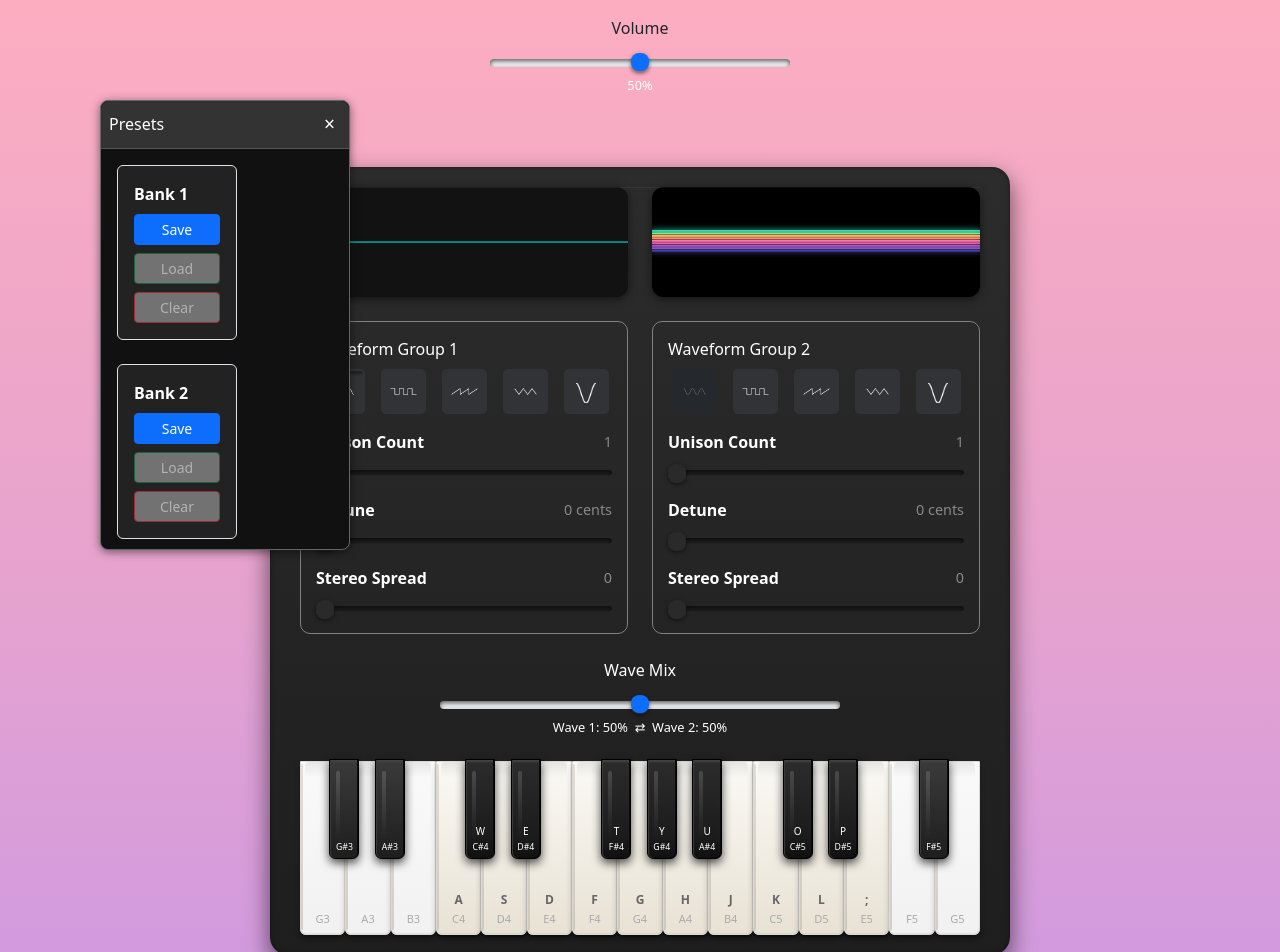
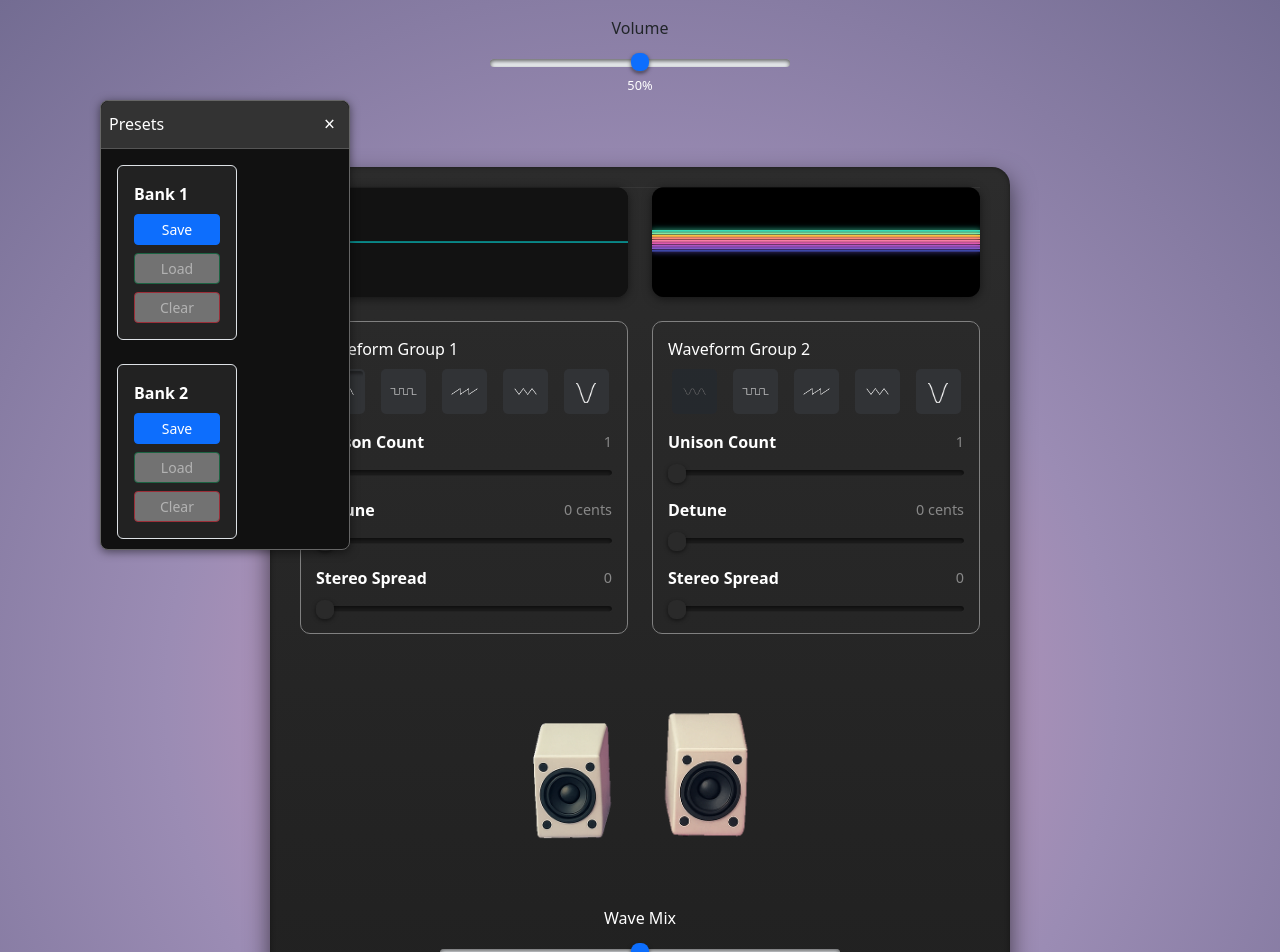
Before and after one commit to nchemsak/ewavestudio-vue, a Vue app: page / in a window 1280 px wide. Shown: the top 952 px of the page. Built offline with nearby package versions, Linux system fonts and the light colour scheme; grey boxes are pictures that could not be loaded.

Commit message:
add speakers

```diff
--- a/src/assets/styles/main.css
+++ b/src/assets/styles/main.css
@@ -13,6 +13,9 @@ body {
   color: lightgrey;
   background-image: url("../images/black-thread.png");
   background: linear-gradient(rgba(251, 139, 166, 0.7), rgba(224, 140, 194, 0.8), rgba(194, 139, 228, 0.9));
+  background: radial-gradient(circle at center, #d0a5d0, #6e7d92);
+
+  background: radial-gradient(circle at center, #d9a0c3 0%, #9b8cb4 50%, #736c92 100%);
 }
 
 *,
@@ -1763,8 +1766,6 @@ input[type="range"] {
 	box-shadow: 0 0 2px rgba(0,0,0,0.2);
 } */
 
-
-
 /* .wave-label {
   font-size: 0.75rem;
   font-weight: 400;
@@ -1803,7 +1804,7 @@ input[type="range"] {
   text-align: center;
   user-select: none;
   max-width: 100%;
-  overflow-x: auto;
+  /* overflow-x: auto; */
   padding: 10px;
 }
 
@@ -1829,14 +1830,51 @@ input[type="range"] {
   color: #888;
 }
 
-
 .custom-wave-box {
   padding-top: 6px;
 }
 
-#waveformPreview1, #waveformPreview2 {
+#waveformPreview1,
+#waveformPreview2 {
   width: 20px;
   height: 20px;
   max-width: 20px;
   max-height: 20px;
 }
+
+
+
+
+
+.studio-wrap {
+  display: flex;
+  justify-content: center;
+  align-items: flex-end;
+  gap: 2rem;
+  padding: 3rem;
+  /* height: 100vh; */
+}
+
+
+
+.speaker {
+  width: 100px;
+  position: relative;
+  z-index: 2;
+  transform: translateY(-10px);
+}
+
+.speaker::after {
+  content: '';
+  position: absolute;
+  bottom: -10px;
+  left: 50%;
+  transform: translateX(-50%);
+  width: 60%;
+  height: 20px;
+  background: radial-gradient(ellipse at center, rgba(0, 0, 0, 0.35) 0%, transparent 80%);
+  border-radius: 50%;
+  z-index: -1;
+  filter: blur(4px);
+  opacity: 0.6;
+}
--- a/src/components/ComputerKeyboard.vue
+++ b/src/components/ComputerKeyboard.vue
@@ -1,5 +1,6 @@
 <template>
 	<div id="darkWorkOne" class="p-3 computer-keyboard">
+
 		<!-- Volume Slider -->
 		<div class="mb-4">
 			<label for="volume" class="form-label">Volume</label><br />
@@ -123,6 +124,11 @@
 					</div>
 				</div>
 			</div>
+				<div class="studio-wrap">
+			<img src="/images/left_speaker.png" class="speaker speakerLeft">
+
+			<img src="/images/right_speaker.png" class="speaker speakerRight">
+		</div>
 			<div class="row">
 				<div class="col-md-12">
 					<div class="mb-4" style="max-width: 400px; margin: 0 auto;">
```
Also changed, not shown: public/images/left_speaker.png (added), public/images/right_speaker.png (added).
